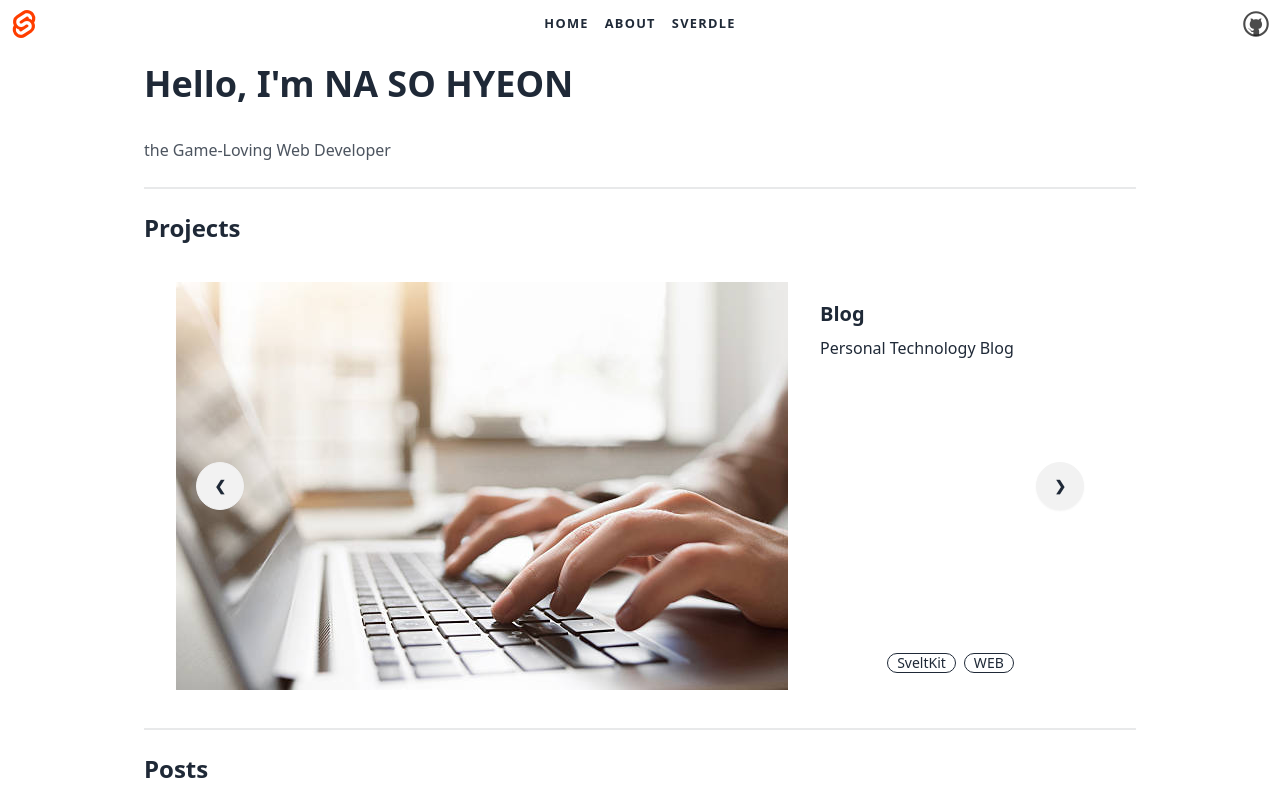
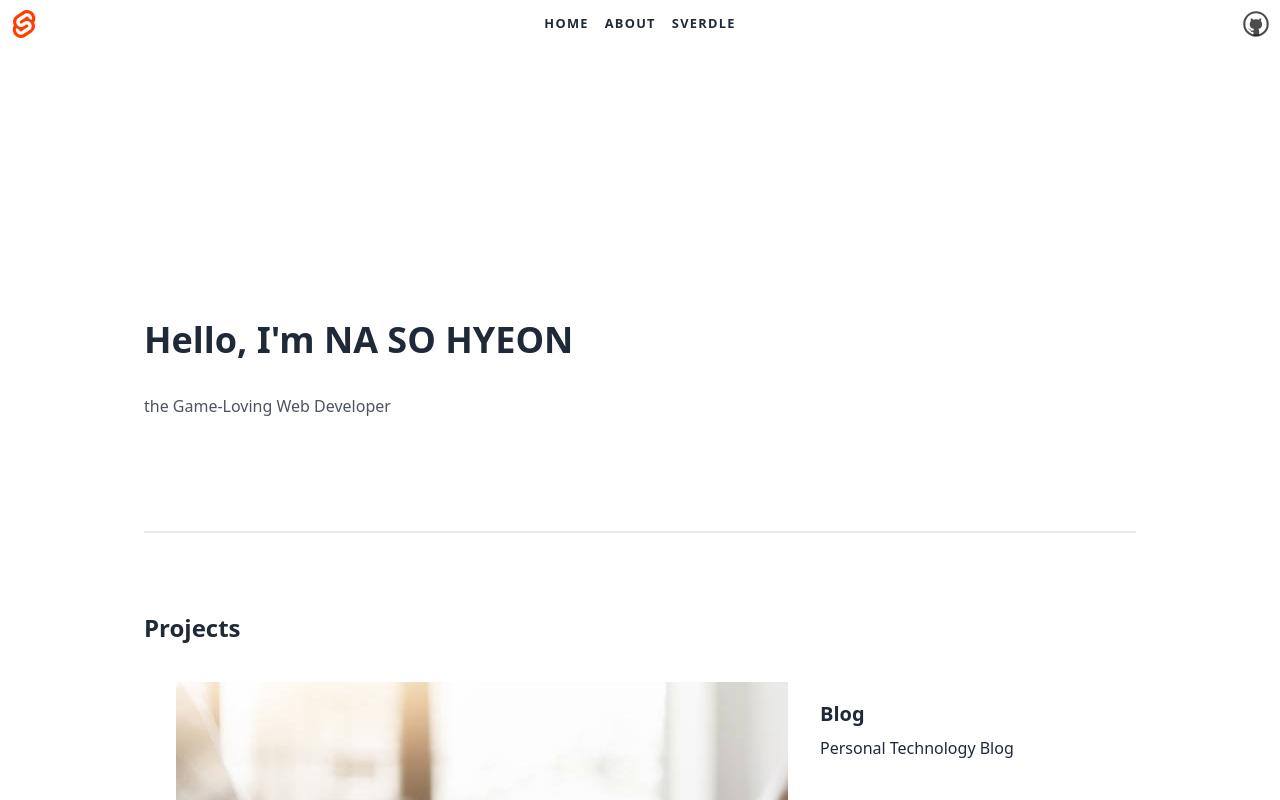
Before and after one commit to naroso-o/blog, a SvelteKit app: page / in a window 1280 px wide. Shown: the top 800 px of the page. Built offline with nearby package versions, Linux system fonts and the light colour scheme; a web font is replaced by a local one.

Commit message:
style: section padding

```diff
--- a/src/routes/+page.svelte
+++ b/src/routes/+page.svelte
@@ -15,7 +15,7 @@
 	<meta name="description" content="Svelte demo app" />
 </svelte:head>
 
-<section>
+<section class="pt-64 pb-8">
 	<article class="prose">
 		<h1>Hello, I'm NA SO HYEON</h1>
 		<p>the Game-Loving Web Developer</p>
@@ -33,7 +33,7 @@
 	</div> -->
 </section>
 
-<div class="divider" />
+<div class="divider py-16" />
 
 <article class="prose">
 	<h2>Projects</h2>
@@ -111,7 +111,7 @@
 	</div>
 </secion>
 
-<div class="divider" />
+<div class="divider py-16" />
 
 <article class="prose">
 	<h2>Posts</h2>
@@ -151,7 +151,7 @@
 	</div>
 </secion>
 
-<div class="divider" />
+<!-- <div class="divider py-16" /> -->
 
 <!-- <secion>
 	<article class="prose">
```
